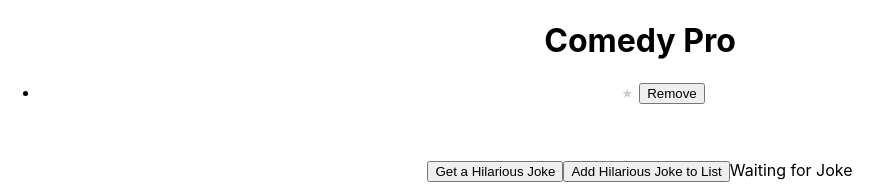
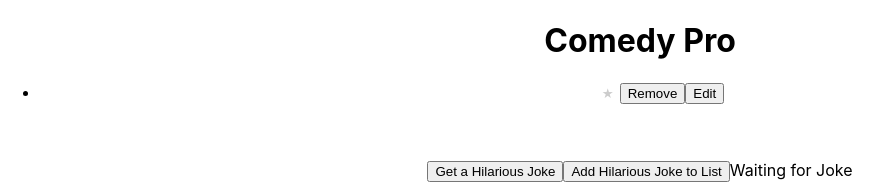
Before and after one commit to FrankieSlinn/comedy, a React (Create React App) app: page / in a window 1280 px wide. Shown: the top 184 px of the page, without its empty margins (0-892 px from the left). Built offline with nearby package versions, Linux system fonts and the light colour scheme.

Commit message:
Remove Item From List Works

```diff
--- a/src/List.js
+++ b/src/List.js
@@ -2,11 +2,18 @@ import ListItem from "./ListItem";
 
 export default function List(props){
     console.log("listprops", props)
-    const jokeItems=props.jokes.map(function(item, index){console.log("item in list", item); return <ListItem jokeItem={item} key={index} index={index} />})
+    console.log("props.jokes.jokes", props.jokes)
+    const jokeItems=props.jokes.map(function(item, index){console.log("item in list", props.jokes); return <ListItem jokeItem={item} key={index} index={index} jokeList={props.jokes} setJokes={props.setJokes}/>})
+    let jokeList=[props.jokes]
+    console.log("jokeList", jokeList)
     return (
 <>
 <ul >
     {jokeItems}
+    {jokeList=props.jokes}
+
+
+
 </ul>
 </>
 
--- a/src/ListItem.js
+++ b/src/ListItem.js
@@ -1,22 +1,31 @@
 import EditForm from "./EditForm";
 import {useState} from "react";
 export default function ListItem(jokeItems){
+    console.log("jokes in listitem yy", jokeItems)
     function log(){
-        console.log("start works")
+        //console.log("start works")
     }
 const [star, setStar]=useState(false);
 //console.log("jokeItem", jokes)
-console.log("star before function", star)
+//console.log("star before function", star)
+
+const[newJokeList, setNewJokeList]=useState(jokeItems.jokeList);
+console.log("newJokeList", newJokeList, [...newJokeList])
+//jokeItems.setJokes(newJokeList);
+
 
 function removeItem(){
+    console.log("removeItem running")
+    console.log("newjokelist in removeitem", jokeItems.jokeList)
+let id=jokeItems.index;
+console.log("id", jokeItems.index)
+let newItem = [...jokeItems.jokeList];
+console.log("newItem", newItem)
+newItem.splice(id,1)
+console.log("spliced newItem", newItem)
+jokeItems.setJokes(newItem);
 
-console.log("id", jokeItems.index)
-//const newItem = {...props={}};
-//      newItem.splice(props.index,1)
-//     console.log("removeTodo", newItem)
-//    setNewTodoList(newItem);
-//     console.log("newTodolist after remove", newTodoList)
-//
+//newItem="";
 }
     return(
 
@@ -30,6 +39,7 @@ console.log("id", jokeItems.index)
           {/* //onClick={() => setShowTodos(!showTodos)}>{showTodos ? 'HIDE' : 'SHOW'} */}
 
         <button className="remove"onClick={removeItem}>Remove</button>
+        <button className="edit">Edit</button>
          </li>
 
     )
```
